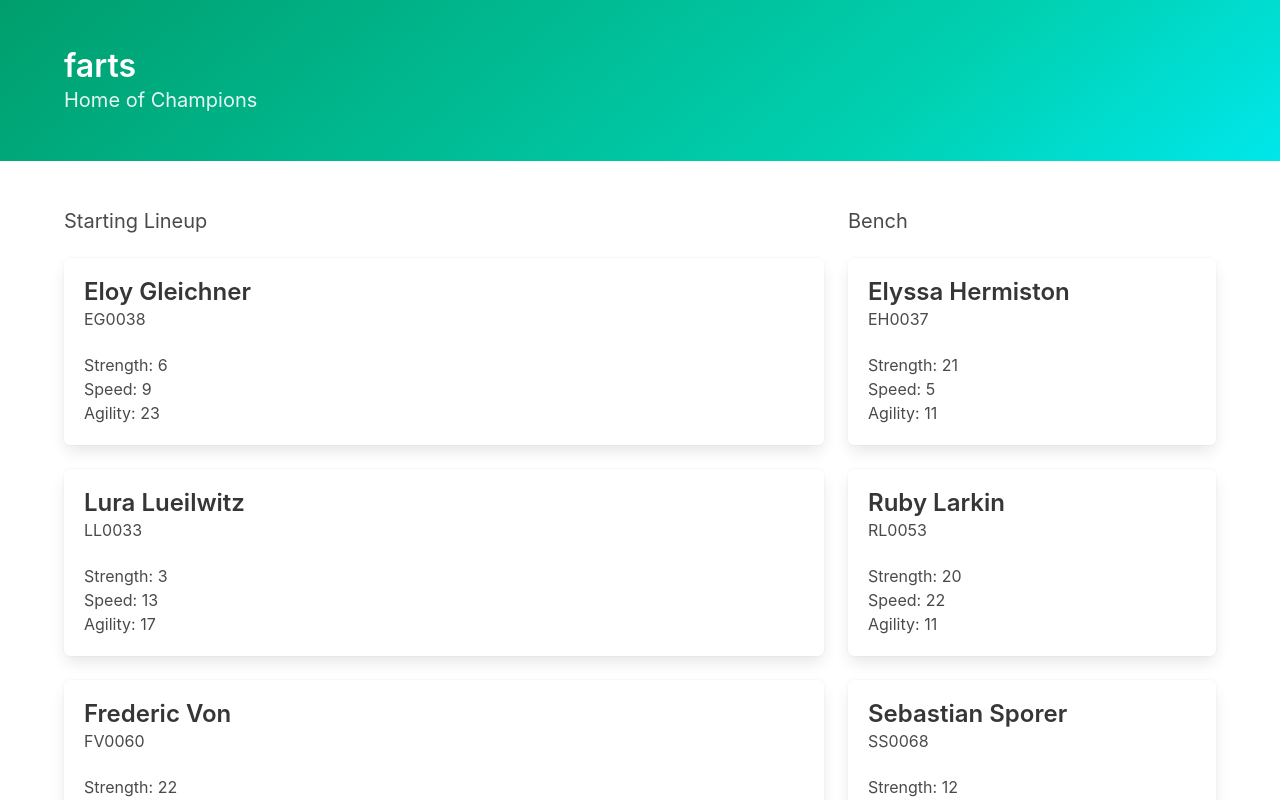
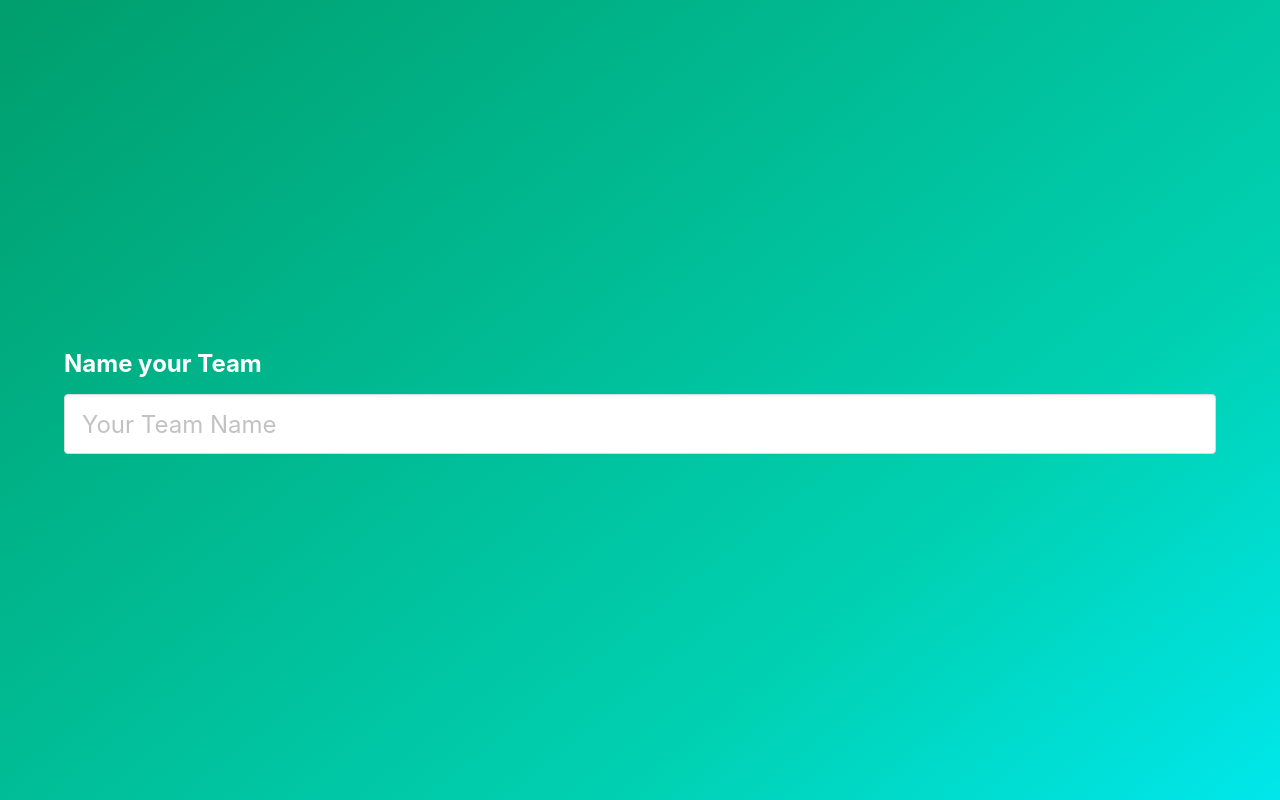
Before and after one commit to k1bs/stack-sports-challenge, a React (Create React App) app: page / in a window 1280 px wide. Shown: the top 800 px of the page. Built offline with nearby package versions, Linux system fonts and the light colour scheme.

Commit message:
Implement basic team naming

```diff
--- a/src/App.js
+++ b/src/App.js
@@ -1,5 +1,6 @@
 import React, { Component } from 'react'
 import Header from './components/Header'
+import Landing from './components/Landing'
 import Footer from './components/Footer'
 import RosterContainer from './components/RosterContainer'
 
@@ -10,9 +11,11 @@ class App extends Component {
       rosterName: 'farts',
       namingMode: true
     }
+    this.handleRosterNameSubmit = this.handleRosterNameSubmit.bind(this)
   }
 
-  handleRosterNameSubmit (rosterName) {
+  handleRosterNameSubmit (event, rosterName) {
+    event.preventDefault()
     this.setState({
       rosterName,
       namingMode: false
@@ -23,13 +26,13 @@ class App extends Component {
     // TODO: add bang in front of namingMode
     return (
       <div className='App'>
-        {this.state.namingMode
+        {!this.state.namingMode
           ? <div>
             <Header rosterName={this.state.rosterName} />
             <RosterContainer />
             <Footer />
           </div>
-          : <p>set a nme</p>}
+          : <Landing handleRosterNameSubmit={this.handleRosterNameSubmit} />}
       </div>
     )
   }
--- /dev/null
+++ b/src/components/Landing.jsx
@@ -0,0 +1,37 @@
+import React, { Component } from 'react'
+
+class Landing extends Component {
+  constructor (props) {
+    super(props)
+    this.state = {
+      teamName: ''
+    }
+    this.handleInputChange = this.handleInputChange.bind(this)
+  }
+
+  handleInputChange (event) {
+    const value = event.target.value
+    this.setState({
+      teamName: value
+    })
+  }
+
+  render () {
+    return (
+      <section className='hero is-primary is-bold is-fullheight'>
+        <div className='hero-body'>
+          <div className='container'>
+            <form onSubmit={(event) => this.props.handleRosterNameSubmit(event, this.state.teamName)}>
+              <div className='field'>
+                <label className='label is-large has-text-white'>Name your Team</label>
+                <input class='input is-large' type='text' onChange={this.handleInputChange} value={this.state.teamName} placeholder='Your Team Name' />
+              </div>
+            </form>
+          </div>
+        </div>
+      </section>
+    )
+  }
+}
+
+export default Landing
```
